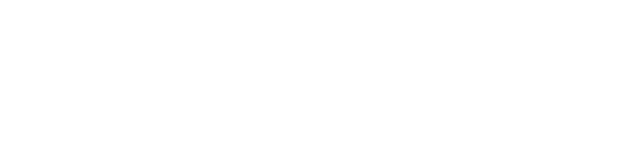
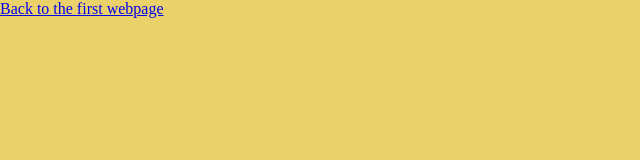
Before and after one commit to dxs19/Daniel-Shull--Project-1--Connect-4, a plain HTML site: page index2.html in a window 1280 px wide. Shown: the whole page, without its empty margins (0-640 px from the left). Drawn offline with Linux system fonts and the light colour scheme.

Commit message:
second css page added

```diff
--- a/index2.html
+++ b/index2.html
@@ -5,11 +5,12 @@
     <meta charset="UTF-8">
     <meta http-equiv="X-UA-Compatible" content="IE=edge">
     <meta name="viewport" content="width=device-width, initial-scale=1.0">
+    <link rel="stylesheet" type="text/css" href="style.css">
     <title>This is my second homepage!</title>
 </head>
 
 <body>
-
+    <A href="index.html">Back to the first webpage</A>
 </body>
 
 </html>
```
Also changed, not shown: stylesheet2.css (added).
